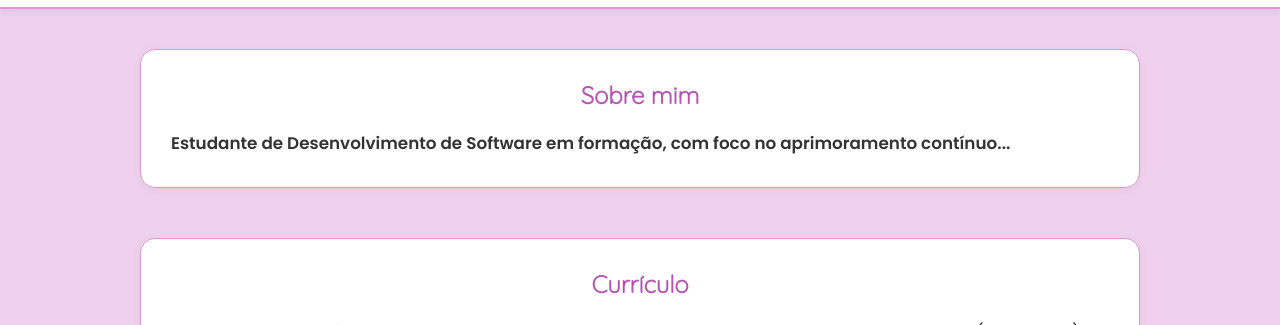
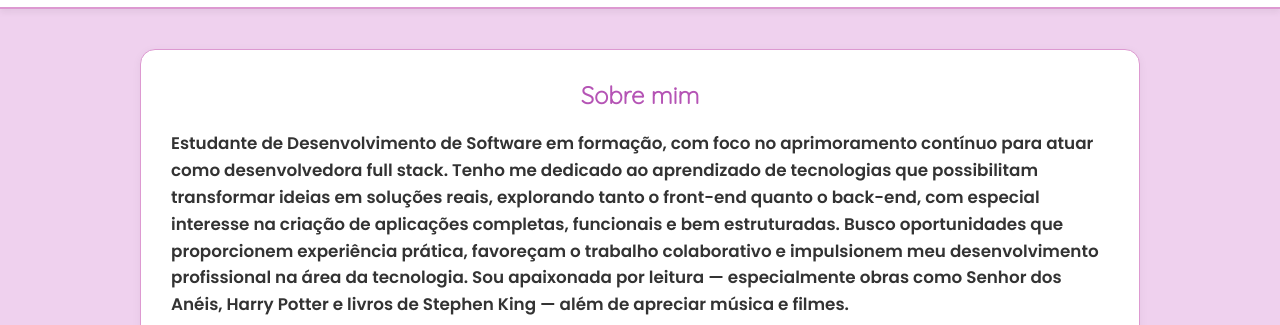
Before and after one commit to lauraflx/lauraflx, a plain HTML site: page index.html in a window 1280 px wide. Shown: the part 475-800 px from the top of the page. Drawn offline with Linux system fonts and the light colour scheme.

Commit message:
Update and rename

```diff
--- a/src/index.html
+++ b/index.html
@@ -37,7 +37,12 @@
   <main class="container">
     <section id="sobre">
       <h1>Sobre mim</h1>
-      <p><b>Estudante de Desenvolvimento de Software em formação, com foco no aprimoramento contínuo...</b></p>
+      <p><b>Estudante de Desenvolvimento de Software em formação, com foco no aprimoramento contínuo para atuar como
+        desenvolvedora full stack. Tenho me dedicado ao aprendizado de tecnologias que possibilitam transformar ideias
+        em soluções reais, explorando tanto o front-end quanto o back-end, com especial interesse na criação de aplicações
+        completas, funcionais e bem estruturadas. Busco oportunidades que proporcionem experiência prática, favoreçam o trabalho
+        colaborativo e impulsionem meu desenvolvimento profissional na área da tecnologia. Sou apaixonada por leitura —
+        especialmente obras como Senhor dos Anéis, Harry Potter e livros de Stephen King — além de apreciar música e filmes. </b></p>
     </section>
 
     <section id="currículo">
```
